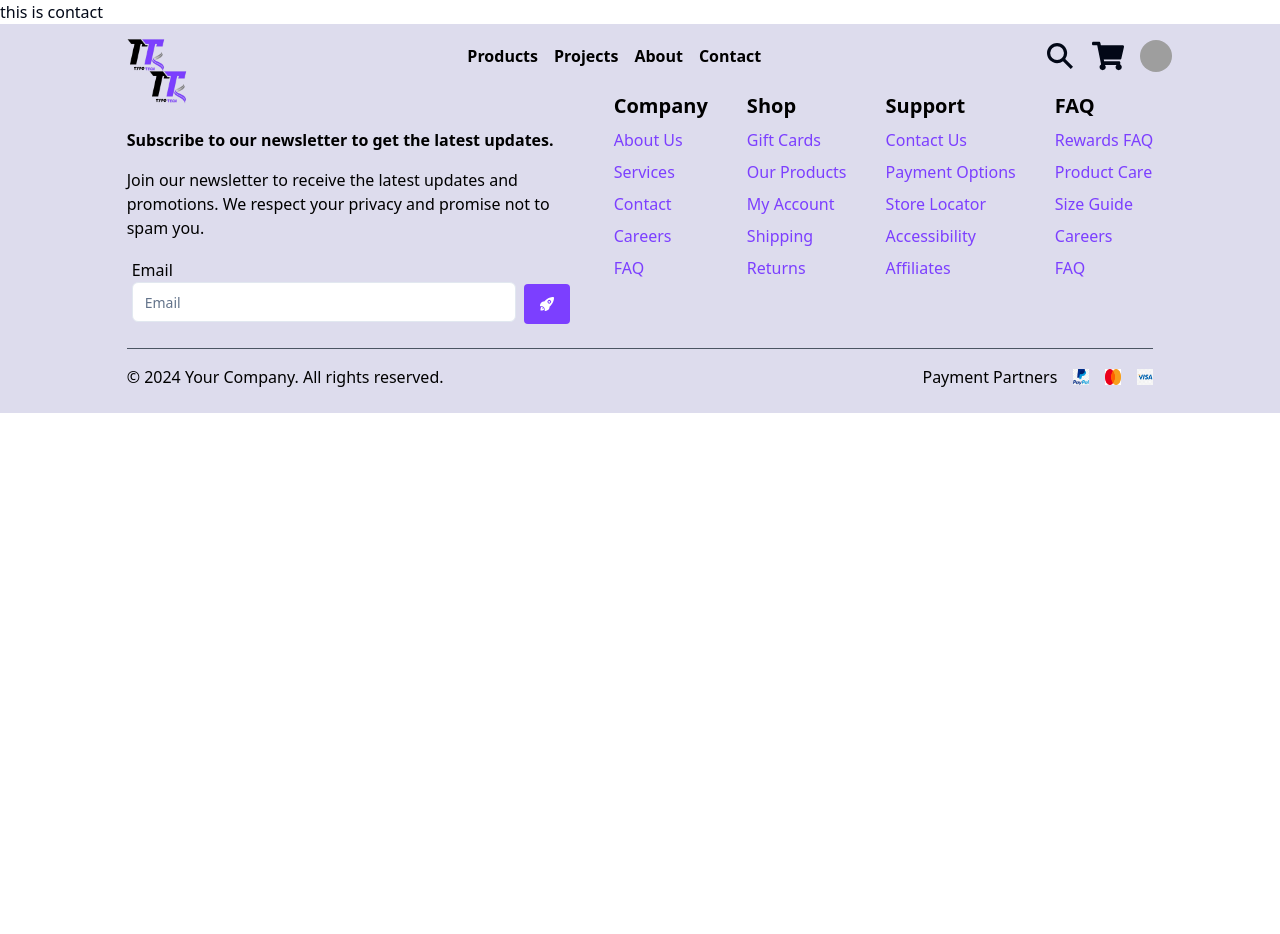
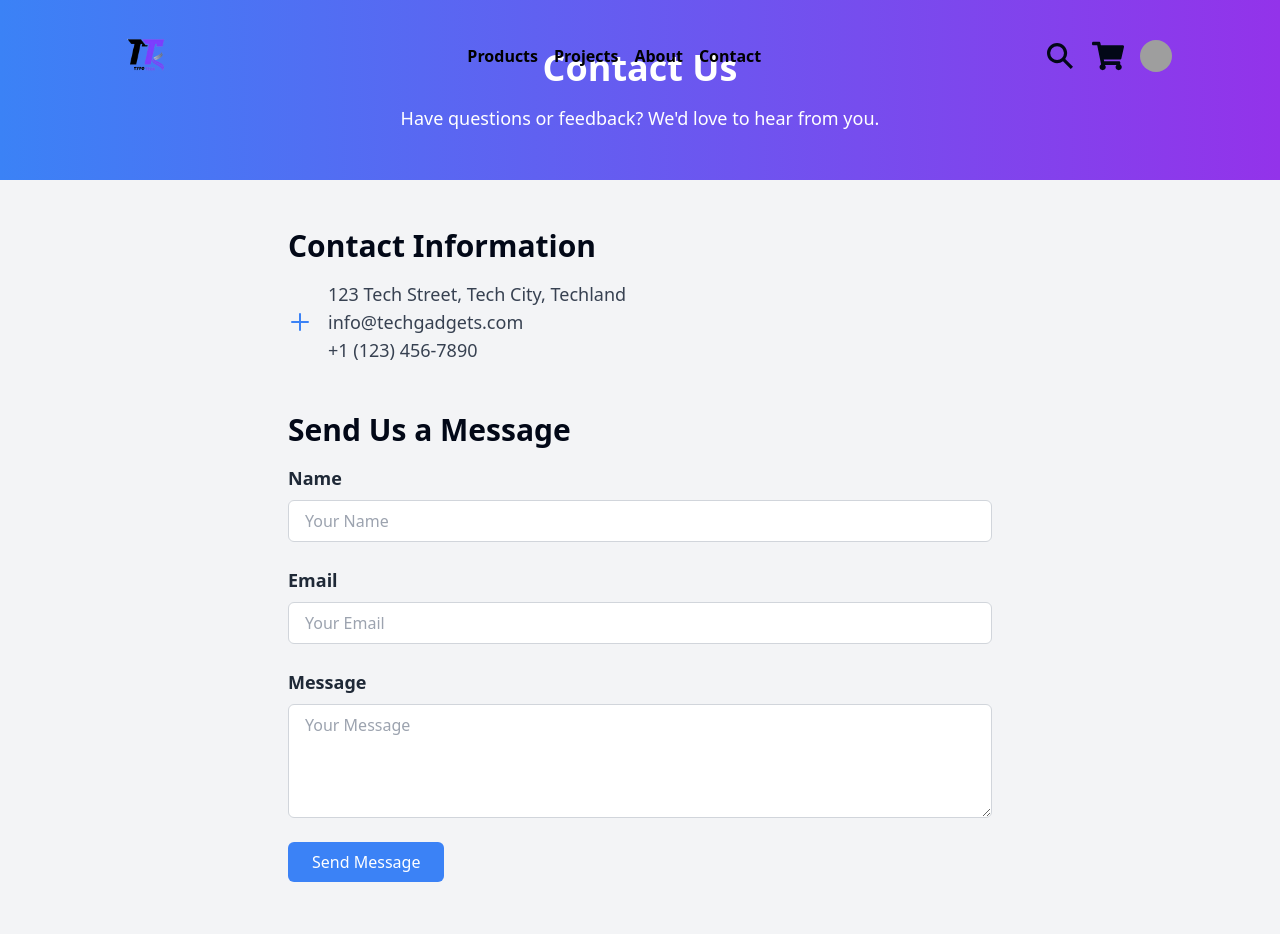
Before and after one commit to Suhanur-Rohoman-Sumon-github/TypoTech-client, a React (Vite) app: page /contact in a window 1280 px wide. Shown: the top 934 px of the page. Before the commit the page ends 800 px from the top, so only its background shows below. Built offline with nearby package versions, Linux system fonts and the light colour scheme; grey boxes are pictures that could not be loaded.

Commit message:
contact and about page added

```diff
--- a/src/pages/shered/Footer.tsx
+++ b/src/pages/shered/Footer.tsx
@@ -5,13 +5,12 @@ import { Label } from "@radix-ui/react-label";
 import { IoRocket } from "react-icons/io5";
 const Footer = () => {
   return (
-    <footer className="bg-[#dddced] text-[#000000] p-6">
+    <footer className="bg-[#dddced] text-[#000000] ">
       {/* First section: Title, paragraph, input field, and button */}
-      <div className="md:flex items-center justify-between w-10/12 mx-auto">
+      <div className="md:flex items-center justify-between  container mx-auto">
         <div className="mb-6 max-w-md">
-          <NavLink to="/" className=" text-2xl font-bold">
-            <img src={logo} className="h-20 w-20 rounded-full" alt="" />
-          </NavLink>
+          <img src={logo} className="h-20 w-20 rounded-full" alt="" />
+
           <p className="mb-4 font-bold">
             Subscribe to our newsletter to get the latest updates.
           </p>
--- a/src/pages/ui/AboutUs/AboutUs.tsx
+++ b/src/pages/ui/AboutUs/AboutUs.tsx
@@ -1,7 +1,92 @@
+import React from "react";
+
 const AboutUs = () => {
   return (
-    <div>
-      <h1>this is AboutUs</h1>
+    <div className="bg-gray-100 min-h-screen">
+      {/* Header Section */}
+      <div className="bg-gradient-to-r from-blue-500 to-purple-600 text-white py-12 px-4 sm:px-6 lg:px-8">
+        <div className="max-w-3xl mx-auto text-center">
+          <h1 className="text-4xl font-extrabold mb-4">
+            Welcome to TechGadgets
+          </h1>
+          <p className="text-lg">
+            Discover innovative technology solutions that enhance your everyday
+            life.
+          </p>
+        </div>
+      </div>
+
+      {/* Main Content Section */}
+      <div className="max-w-3xl mx-auto py-12 px-4 sm:px-6 lg:px-8">
+        {/* Our Story Section */}
+        <section className="mb-12">
+          <h2 className="text-3xl font-semibold mb-4">Our Story</h2>
+          <p className="text-lg text-gray-700">
+            TechGadgets began in a small garage with a vision to revolutionize
+            how people interact with technology. What started as a passion
+            project among friends has grown into a trusted brand known for
+            innovation and reliability.
+          </p>
+        </section>
+
+        {/* Our Mission and Values Section */}
+        <section className="mb-12">
+          <h2 className="text-3xl font-semibold mb-4">
+            Our Mission and Values
+          </h2>
+          <p className="text-lg text-gray-700">
+            At TechGadgets, our mission is to empower individuals through
+            technology that simplifies and enriches their lives. We uphold
+            values of integrity, creativity, and customer-centricity in
+            everything we do.
+          </p>
+        </section>
+
+        {/* Meet the Team Section */}
+        <section className="mb-12">
+          <h2 className="text-3xl font-semibold mb-4">Meet the Team</h2>
+          <div className="grid grid-cols-1 sm:grid-cols-2 gap-6">
+            {/* Team Member Card Example */}
+            <div className="bg-white p-6 rounded-lg shadow-md">
+              <h3 className="text-xl font-semibold mb-2">John Doe</h3>
+              <p className="text-gray-700 mb-4">Co-Founder & CEO</p>
+              <p className="text-gray-600">
+                John is passionate about technology and leads our team with
+                vision and dedication.
+              </p>
+            </div>
+
+            {/* Add more team members here */}
+          </div>
+        </section>
+
+        {/* Customer Commitment Section */}
+        <section className="mb-12">
+          <h2 className="text-3xl font-semibold mb-4">Customer Commitment</h2>
+          <p className="text-lg text-gray-700">
+            At TechGadgets, our customers are at the heart of everything we do.
+            We strive to exceed your expectations with every interaction,
+            offering responsive support and hassle-free returns to ensure your
+            satisfaction.
+          </p>
+        </section>
+
+        {/* Contact Us Section */}
+        <section>
+          <h2 className="text-3xl font-semibold mb-4">Contact Us</h2>
+          <div className="flex items-center space-x-4">
+            <p className="text-lg text-gray-700">
+              Have questions or feedback? Reach out to us:
+            </p>
+            <a
+              href="mailto:info@techgadgets.com"
+              className="text-blue-500 hover:underline"
+            >
+              info@techgadgets.com
+            </a>
+          </div>
+        </section>
+      </div>
     </div>
   );
 };
--- a/src/pages/ui/contact/Contact.tsx
+++ b/src/pages/ui/contact/Contact.tsx
@@ -1,9 +1,130 @@
-const Contact = () => {
+import React from "react";
+
+const ContactUs = () => {
   return (
-    <div>
-      <h1>this is contact</h1>
+    <div className="bg-gray-100 min-h-screen">
+      {/* Header Section */}
+      <div className="bg-gradient-to-r from-blue-500 to-purple-600 text-white py-12 px-4 sm:px-6 lg:px-8">
+        <div className="max-w-3xl mx-auto text-center">
+          <h1 className="text-4xl font-extrabold mb-4">Contact Us</h1>
+          <p className="text-lg">
+            Have questions or feedback? We'd love to hear from you.
+          </p>
+        </div>
+      </div>
+
+      {/* Main Content Section */}
+      <div className="max-w-3xl mx-auto py-12 px-4 sm:px-6 lg:px-8">
+        {/* Contact Information Section */}
+        <section className="mb-12">
+          <h2 className="text-3xl font-semibold mb-4">Contact Information</h2>
+          <div className="flex items-center space-x-4">
+            <svg
+              xmlns="http://www.w3.org/2000/svg"
+              className="h-6 w-6 text-blue-500"
+              fill="none"
+              viewBox="0 0 24 24"
+              stroke="currentColor"
+            >
+              <path
+                strokeLinecap="round"
+                strokeLinejoin="round"
+                strokeWidth={2}
+                d="M12 4v16m8-8H4"
+              />
+            </svg>
+            <div>
+              <p className="text-lg text-gray-700">
+                123 Tech Street, Tech City, Techland
+              </p>
+              <p className="text-lg text-gray-700">info@techgadgets.com</p>
+              <p className="text-lg text-gray-700">+1 (123) 456-7890</p>
+            </div>
+          </div>
+        </section>
+
+        {/* Contact Form Section */}
+        <section className="mb-12">
+          <h2 className="text-3xl font-semibold mb-4">Send Us a Message</h2>
+          <form className="grid grid-cols-1 gap-6">
+            <div>
+              <label
+                htmlFor="name"
+                className="block text-lg font-semibold text-gray-800"
+              >
+                Name
+              </label>
+              <input
+                type="text"
+                id="name"
+                name="name"
+                placeholder="Your Name"
+                className="mt-2 block w-full px-4 py-2 border border-gray-300 rounded-md focus:outline-none focus:border-blue-500 focus:ring-blue-500"
+                required
+              />
+            </div>
+            <div>
+              <label
+                htmlFor="email"
+                className="block text-lg font-semibold text-gray-800"
+              >
+                Email
+              </label>
+              <input
+                type="email"
+                id="email"
+                name="email"
+                placeholder="Your Email"
+                className="mt-2 block w-full px-4 py-2 border border-gray-300 rounded-md focus:outline-none focus:border-blue-500 focus:ring-blue-500"
+                required
+              />
+            </div>
+            <div>
+              <label
+                htmlFor="message"
+                className="block text-lg font-semibold text-gray-800"
+              >
+                Message
+              </label>
+              <textarea
+                id="message"
+                name="message"
+                rows="4"
+                placeholder="Your Message"
+                className="mt-2 block w-full px-4 py-2 border border-gray-300 rounded-md focus:outline-none focus:border-blue-500 focus:ring-blue-500"
+                required
+              />
+            </div>
+            <div>
+              <button
+                type="submit"
+                className="bg-blue-500 text-white py-2 px-6 rounded-md hover:bg-blue-600 focus:outline-none focus:bg-blue-600"
+              >
+                Send Message
+              </button>
+            </div>
+          </form>
+        </section>
+
+        {/* Map Section */}
+        <section>
+          <h2 className="text-3xl font-semibold mb-4">Our Location</h2>
+          <div className="bg-white rounded-md shadow-md overflow-hidden">
+            {/* Replace with your map embed code or component */}
+            <iframe
+              title="TechGadgets Location"
+              src="https://www.google.com/maps/embed?pb=!1m18!1m12!1m3!1d3021.622110927425!2d-73.98280108459603!3d40.74881767932763!2m3!1f0!2f0!3f0!3m2!1i1024!2i768!4f13.1!3m3!1m2!1s0x0%3A0x0!2zMTPCsDAwJzA3LjYiTiA3M8KwNDQnMjQuMiJX!5e0!3m2!1sen!2sus!4v1626302951040!5m2!1sen!2sus"
+              width="100%"
+              height="300"
+              style={{ border: 0 }}
+              allowFullScreen=""
+              loading="lazy"
+            ></iframe>
+          </div>
+        </section>
+      </div>
     </div>
   );
 };
 
-export default Contact;
+export default ContactUs;
--- a/src/routes/Route.tsx
+++ b/src/routes/Route.tsx
@@ -1,5 +1,6 @@
 import MainLayOut from "@/components/layouts/MainLayOut";
 import AboutUs from "@/pages/ui/AboutUs/AboutUs";
+import ContactUs from "@/pages/ui/contact/Contact";
 import Contact from "@/pages/ui/contact/Contact";
 import Home from "@/pages/ui/home/Home";
 import Products from "@/pages/ui/Products/Products";
@@ -24,7 +25,7 @@ const route = createBrowserRouter([
       },
       {
         path: "/contact",
-        element: <Contact />,
+        element: <ContactUs />,
       },
       {
         path: "/single-page",
```
